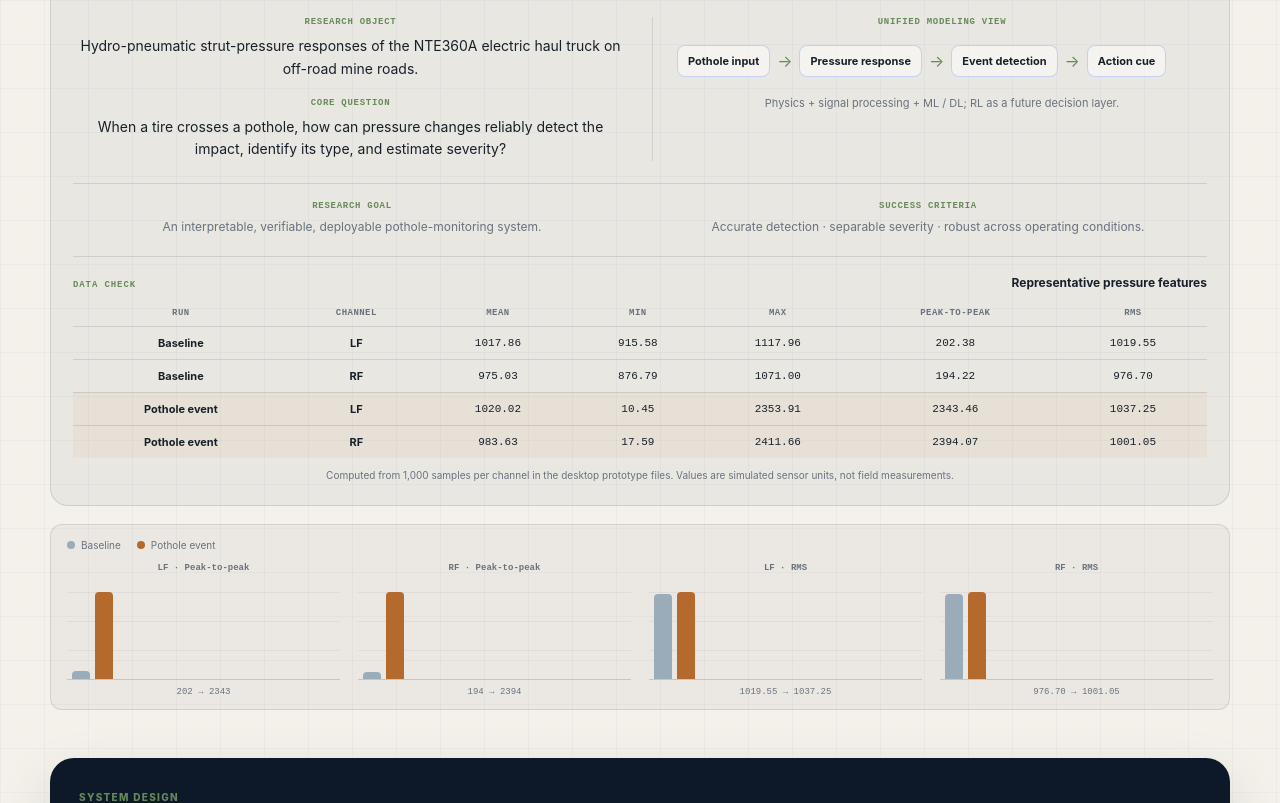
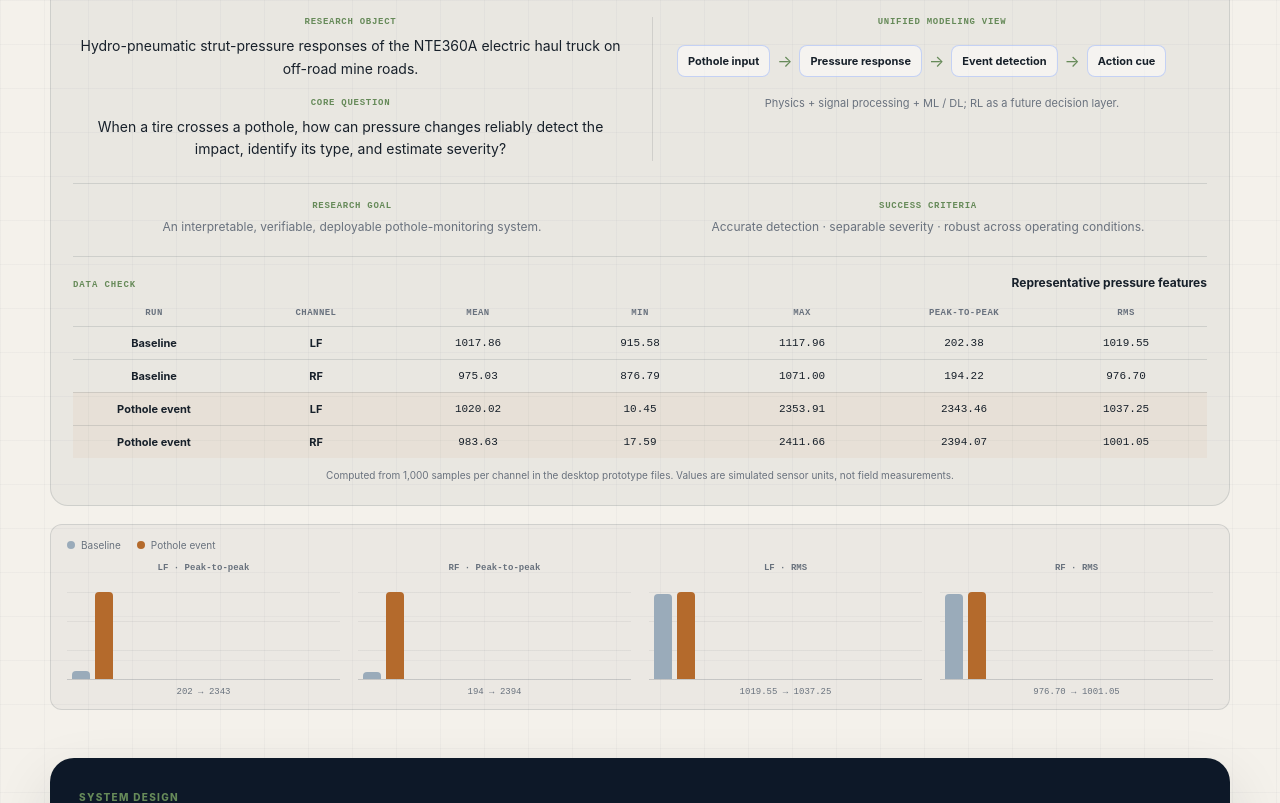
Before and after one commit to jiangjian9803-eng/jiangjian9803-eng.github.io, a Next.js app: page / in a window 1280 px wide. Shown: the part 5016-5819 px from the top of the page. Built offline with nearby package versions, Linux system fonts and the light colour scheme.

Commit message:
Fix pressure table header alignment

```diff
--- a/styles.css
+++ b/styles.css
@@ -318,6 +318,7 @@ h1 em { position: relative; margin-top: .08em; color: var(--blue); font-style: n
 @keyframes bar-rise { from { transform: scaleY(0); opacity: .2; } to { transform: scaleY(1); opacity: 1; } }
 .definition-data { margin-top: 20px; padding-top: 18px; border-top: 1px solid var(--line); }.definition-data-head { display: flex; justify-content: space-between; align-items: baseline; }.definition-data-head span { color: #668a59; font: 850 9px monospace; letter-spacing: .1em; }.definition-data-head strong { color: var(--ink); font-size: 12px; }.definition-table-wrap { overflow-x: auto; margin-top: 10px; }.definition-data table { width: 100%; min-width: 680px; border-collapse: collapse; font-size: 11px; }.definition-data th { padding: 8px 7px; color: var(--muted); font: 700 9px monospace; letter-spacing: .05em; text-align: left; text-transform: uppercase; }.definition-data td { padding: 9px 7px; border-top: 1px solid var(--line); color: var(--ink); font-family: monospace; }.definition-data td:first-child, .definition-data td:nth-child(2) { font-family: inherit; font-weight: 700; }.definition-data .definition-event td { background: rgba(180,106,44,.06); }.definition-data > small { display: block; margin-top: 10px; color: var(--muted); font-size: 10px; line-height: 1.5; }
 .definition-data th, .definition-data td { text-align: center; }
+.definition-data table { table-layout: fixed; }
 @keyframes pressure-sweep { to { stroke-dashoffset: 0; } }
 @keyframes event-pulse { 0%, 100% { opacity: .35; transform: scale(.75); transform-origin: 420px 18px; } 50% { opacity: 1; transform: scale(1.25); transform-origin: 420px 18px; } }
 @keyframes signal-flow { to { stroke-dashoffset: -16; } }
```
